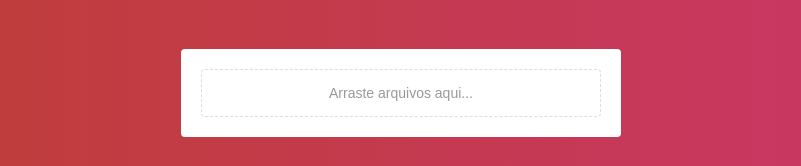
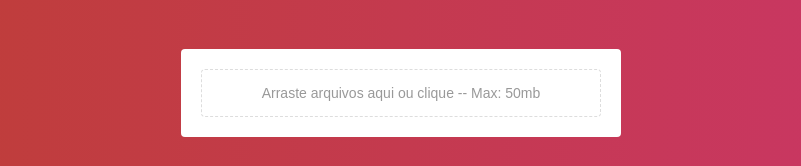
Before and after one commit to thanderaugusto/uploadexample-frontend, a React (Create React App) app: page / in a window 1280 px wide. Shown: the part 307-473 px from the top of the page, without its empty margins (239-1040 px from the left). Built offline with nearby package versions, Linux system fonts and the light colour scheme; no server answers.

Commit message:
extensões alteradas

```diff
--- a/src/App.js
+++ b/src/App.js
@@ -96,7 +96,7 @@ class App extends Component {
       <Content>
         <Upload onUpload={this.handleUpload}/>
         { !!uploadedFiles.length  && (
-          <FileList  files={uploadedFiles}  onDelete={this.handleDelete}/>
+          <FileList files={uploadedFiles}  onDelete={this.handleDelete}/>
         )}
       </Content>
       <GlobalStyle />
--- a/src/components/Upload/index.js
+++ b/src/components/Upload/index.js
@@ -5,16 +5,16 @@ import { DropContainer, UploadMessage } from './styles';
 
 export default class Upload extends Component {
   renderDragMessage = (isDragActive, isDragReject) => {
-    if(!isDragActive) return <UploadMessage> Arraste arquivos aqui...</UploadMessage>
+    if(!isDragActive) return <UploadMessage> Arraste arquivos aqui ou clique -- Max: 50mb</UploadMessage>
     if(isDragReject) return <UploadMessage type="error">Arquivo não suportado...</UploadMessage>
 
-    return <UploadMessage type="success">Solte seus arquivos aqui...</UploadMessage>
+    return <UploadMessage type="success">Solte seus arquivos aqui... </UploadMessage>
   }
 
   render() {
     const { onUpload } = this.props;
     return (
-      <Dropzone  onDropAccepted={onUpload}>
+      <Dropzone accept=".jpg, .jpeg, .png, .pdf, .cdr, .rar" onDropAccepted={onUpload}>
         { ({ getRootProps, getInputProps, isDragReject, isDragActive }) => (
           <DropContainer
             { ...getRootProps() }
--- a/src/components/Upload/styles.js
+++ b/src/components/Upload/styles.js
@@ -11,7 +11,7 @@ const dragReject = css `
 export const DropContainer = styled.div.attrs({
     className: "dropzone"
 })`
-  border: 1px dashed #ddd;
+  border: 1.5px dashed #ddd;
   border-radius: 4px;
   cursor: pointer;
 
```
